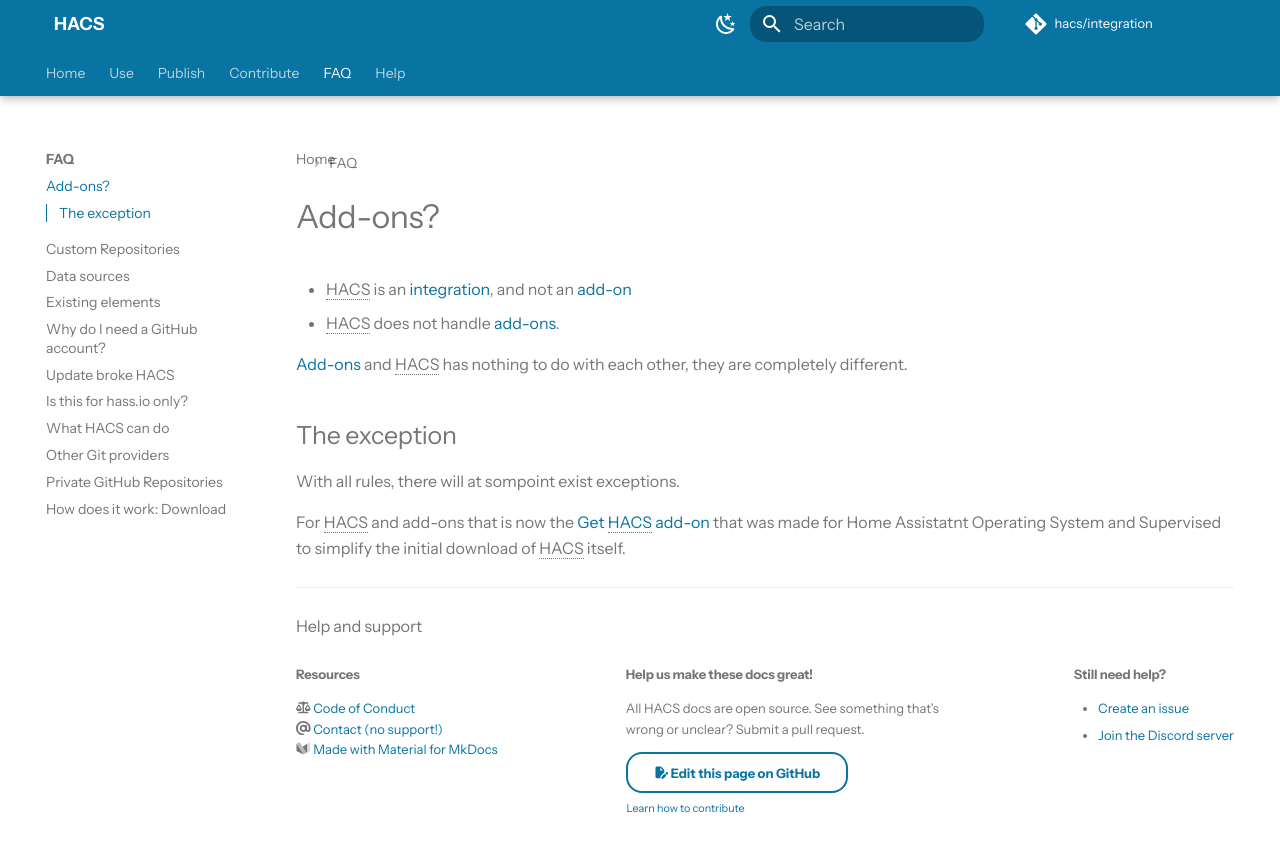
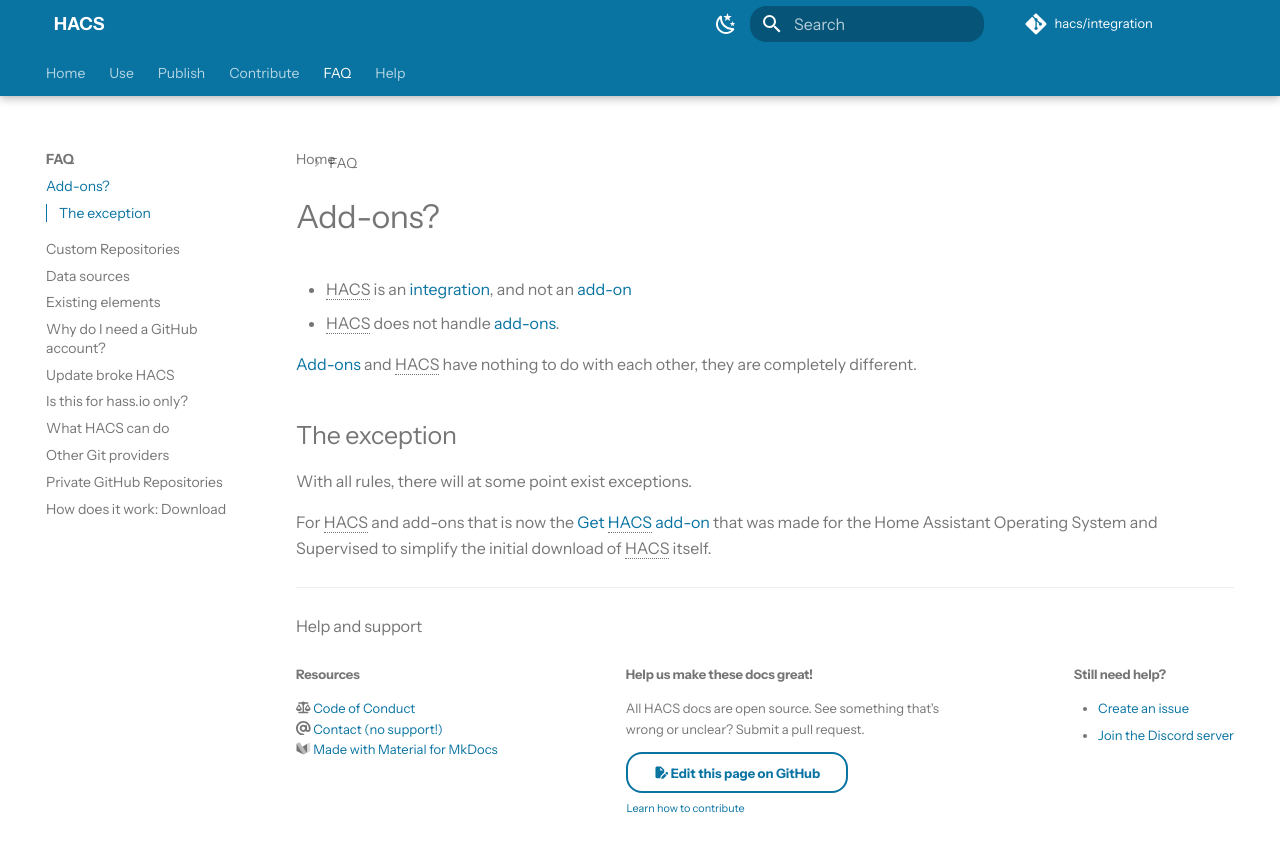
Before and after one commit to hacs/documentation, an MkDocs documentation site: the page built from source/docs/faq/addons.md, in a window 1280 px wide. Shown: the top 852 px of the page. Built offline with MkDocs 1.6.1 and Material for MkDocs 9.7.7, drawn with Linux system fonts in a browser that asks for light colours; some web fonts are replaced; plug-ins that fetch from the network failed and are left out; comment, search, counter and statistics services are not loaded.

Commit message:
Fix grammar

```diff
--- a/source/docs/faq/addons.md
+++ b/source/docs/faq/addons.md
@@ -7,10 +7,10 @@ description: 'NO, no, nope, this is not an add-on, and does not handle add-ons'
 - HACS is an [integration](https://www.home-assistant.io/glossary/#integration), and not an [add-on](https://www.home-assistant.io/glossary/#add-on)
 - HACS does not handle [add-ons](https://www.home-assistant.io/glossary/#add-on).
 
-[Add-ons](https://www.home-assistant.io/glossary/#add-on) and HACS has nothing to do with each other, they are completely different.
+[Add-ons](https://www.home-assistant.io/glossary/#add-on) and HACS have nothing to do with each other, they are completely different.
 
 ## The exception
 
-With all rules, there will at sompoint exist exceptions.
+With all rules, there will at some point exist exceptions.
 
-For HACS and add-ons that is now the [Get HACS add-on](https://github.com/hacs/addons) that was made for Home Assistatnt Operating System and Supervised to simplify the initial download of HACS itself.
+For HACS and add-ons that is now the [Get HACS add-on](https://github.com/hacs/addons) that was made for the Home Assistant Operating System and Supervised to simplify the initial download of HACS itself.
```
